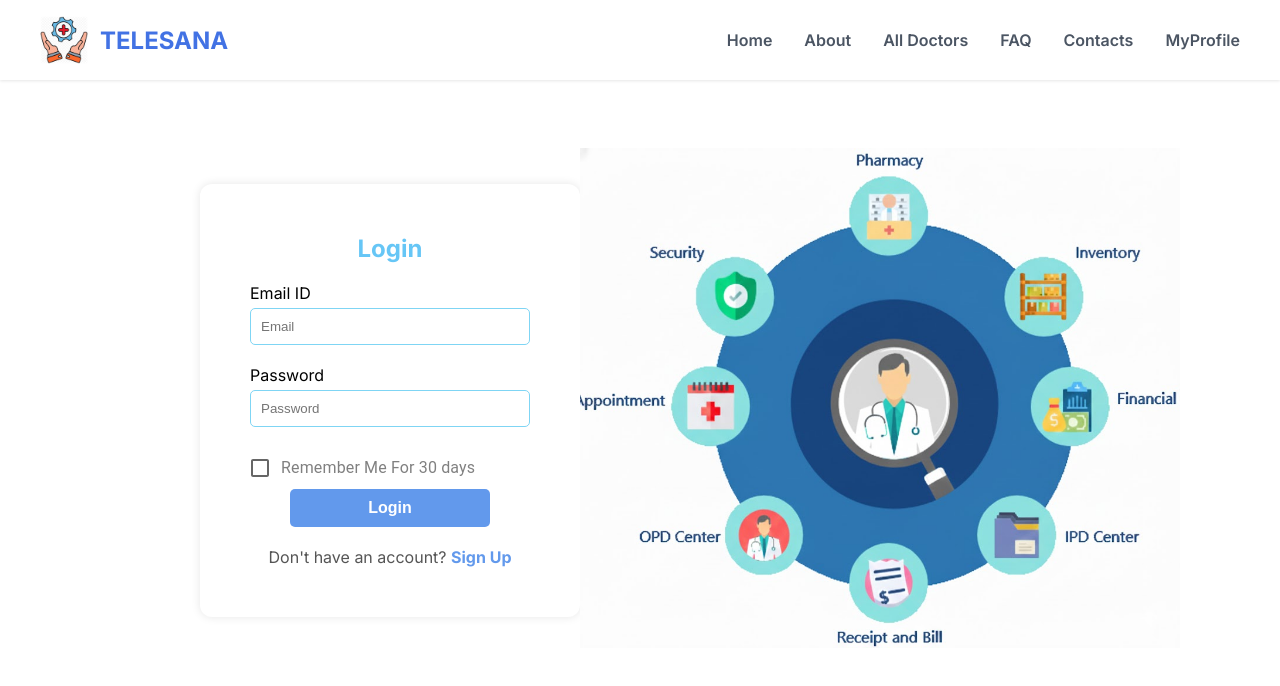
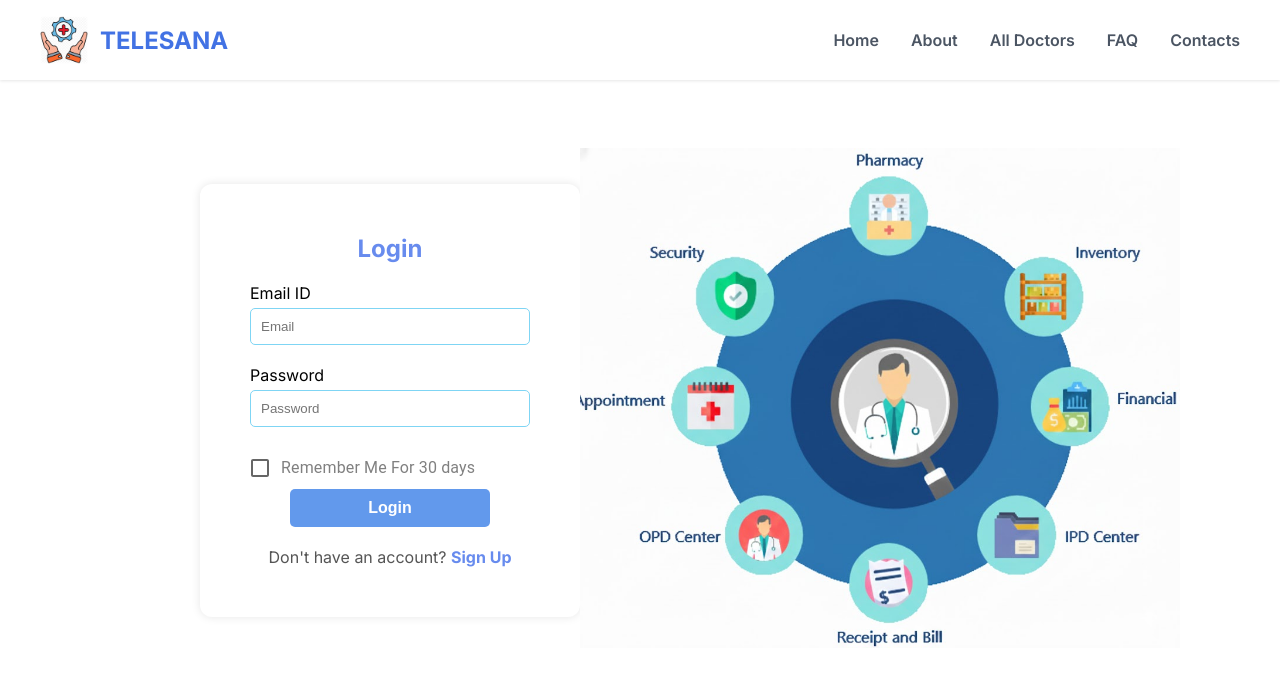
Before and after one commit to KirtiGautam620/Telesana, a Next.js app in the folder frontend/: page /login in a window 1280 px wide. Shown: the top 686 px of the page. Built offline with nearby package versions, Linux system fonts and the light colour scheme.

Commit message:
change link

```diff
--- a/frontend/src/app/login/LoginPage.css
+++ b/frontend/src/app/login/LoginPage.css
@@ -26,7 +26,7 @@
     font-size: 24px;
     margin-bottom: 20px;
     text-align: center;
-    color:rgb(102, 198, 246);
+    color:#678bee;
 }
 .input{
     width: 100%;
@@ -58,7 +58,7 @@ input:hover{
     font-size: 16px;
 }
 .button:hover{
-    background-color: #58aef5;
+    background-color: #678bee;
 }
 .image{
     margin-right: 100px;
--- a/frontend/src/app/login/page.jsx
+++ b/frontend/src/app/login/page.jsx
@@ -87,7 +87,7 @@ const LoginPage = () => {
 
 
                 <div style={{ marginTop: "20px", textAlign: "center", color: "#555" }}>
-                    <p>Don't have an account? <Link href="/signup" style={{ color: "#6299ec", fontWeight: "bold" }}>Sign Up</Link></p>
+                    <p>Don't have an account? <Link href="/signup" style={{ color: "#678bee", fontWeight: "bold" }}>Sign Up</Link></p>
                 </div>
             </div>
             <div>
--- a/frontend/src/app/signup/SignupPage.css
+++ b/frontend/src/app/signup/SignupPage.css
@@ -27,7 +27,7 @@
     font-size: 24px;
     margin-bottom: 20px;
     text-align: center;
-    color:rgb(102, 198, 246);
+    color:#678bee;
 }
 .input{
     width: 100%;
--- a/frontend/src/components/Navbar.jsx
+++ b/frontend/src/components/Navbar.jsx
@@ -24,9 +24,6 @@ export default function Navbar() {
         </li>
         <li>
           <Link href="/contact">Contacts</Link>
-        </li>
-        <li>
-          <Link href="/profile">MyProfile</Link>
         </li>
       </ul>
     </nav>
```
Also changed, not shown: frontend/src/app/profile/page.jsx (deleted, +0 -11 lines), 2 other files (tests, documents, lock files or other folders).
